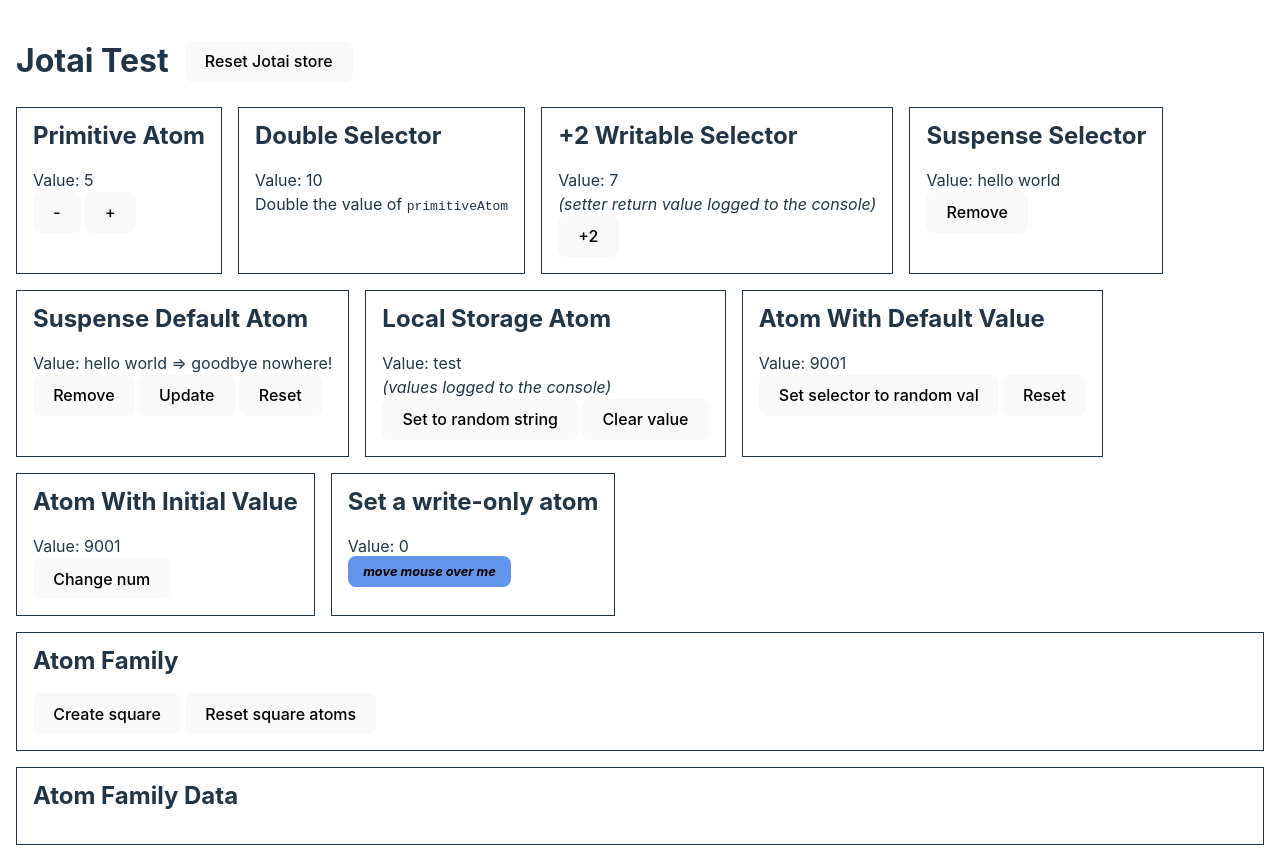
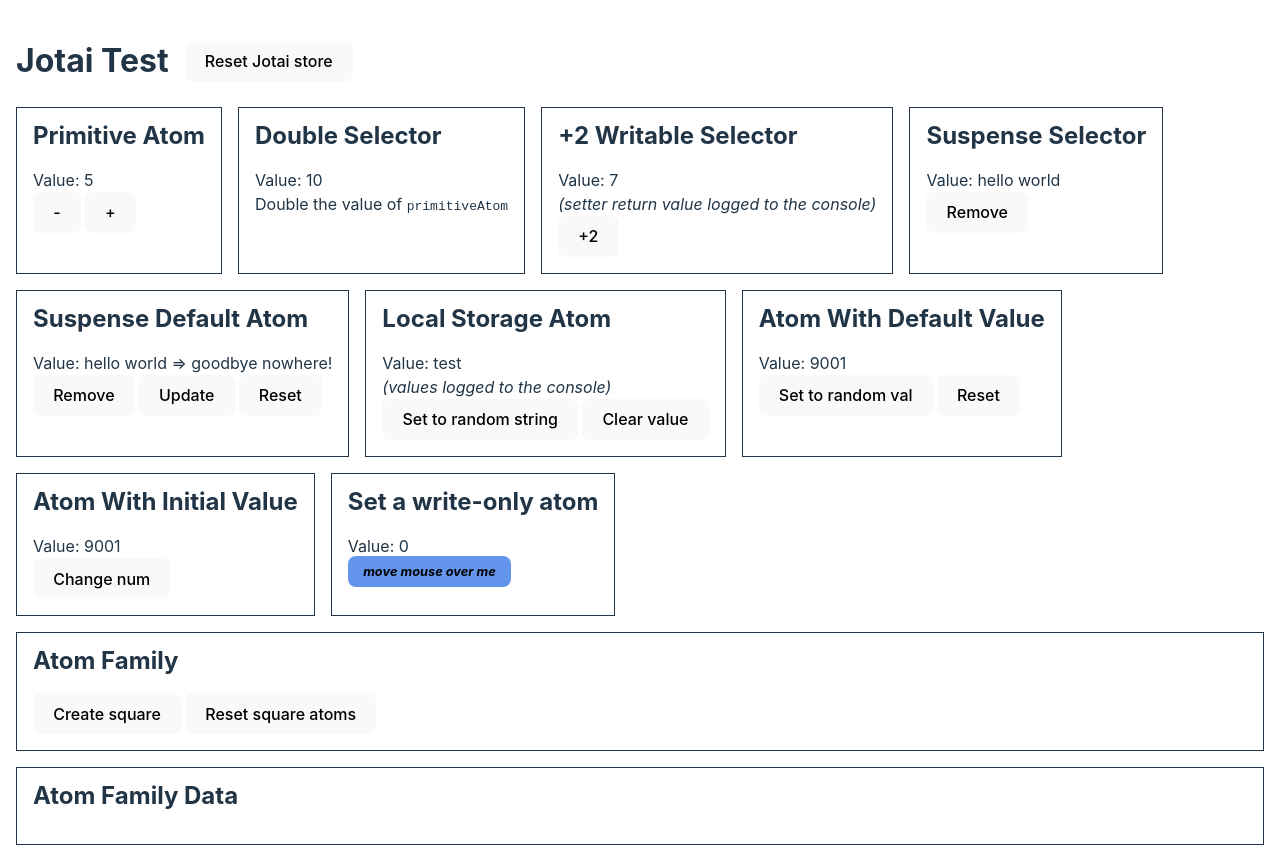
Before and after one commit to qodesmith/jotai-example, a React (Vite) app: page / in a window 1280 px wide. Built offline with nearby package versions, Linux system fonts and the light colour scheme.

Commit message:
Moved atomWithDefault, updated comment

```diff
--- a/src/DefaultValueAtomExample.tsx
+++ b/src/DefaultValueAtomExample.tsx
@@ -1,8 +1,19 @@
 import {useSetAtom} from 'jotai'
-import {RESET} from 'jotai/utils'
-import {defaultValueAtom} from './state'
+import {RESET, atomWithDefault} from 'jotai/utils'
 import Value from './Value'
 import {useCallback} from 'react'
+
+/**
+ * This atom has the same syntax as a selector (read-only atom), but it is
+ * writable! The 1st argument is a function which returns the default value. You
+ * can choose to use the `get` function argument to select other atom values.
+ *
+ * It acts almost like a writable selector except IT IS the source of truth -
+ * no other atom is required to make it a "writable selector".
+ *
+ * This atom can be reset.
+ */
+const defaultValueAtom = atomWithDefault(() => 9001)
 
 export function DefaultValueAtomExample() {
   const setWithDefault = useSetAtom(defaultValueAtom)
@@ -18,7 +29,7 @@
       <h2>Atom With Default Value</h2>
       <Value atom={defaultValueAtom} />
       <div className="button-group">
-        <button onClick={handleUpdateValue}>Set selector to random val</button>
+        <button onClick={handleUpdateValue}>Set to random val</button>
         <button onClick={resetValue}>Reset</button>
       </div>
     </section>
--- a/src/state.ts
+++ b/src/state.ts
@@ -1,21 +1,10 @@
 import {createStore, PrimitiveAtom, atom} from 'jotai'
-import {atomWithDefault, atomFamily} from 'jotai/utils'
+import {atomFamily} from 'jotai/utils'
 
 export const currentJotaiStore = {store: createStore()}
 
 // Private atoms - Not to be consumed directly.
 const PRIVATE_numAtom = atom<number>(0)
-
-/**
- * This atom has the same syntax as a selector (read-only atom), but it is
- * writable! The 1st argument is a function which returns the default value.
- *
- * It acts almost like a writable selector except IT IS the source of truth -
- * no other atom is required to make it a "writable selector".
- *
- * This atom can be reset.
- */
-export const defaultValueAtom = atomWithDefault(() => 9001)
 
 /**
  * `createAtomWithInitialValue` returns a writable atom that takes an initial
```
